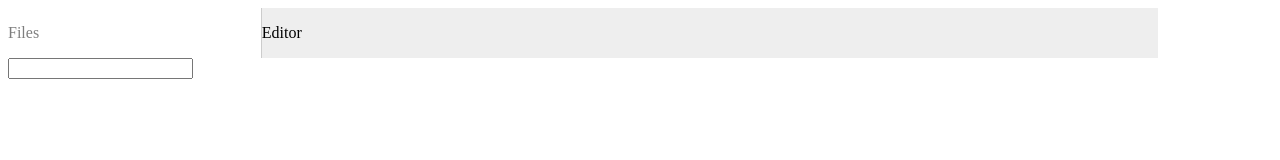
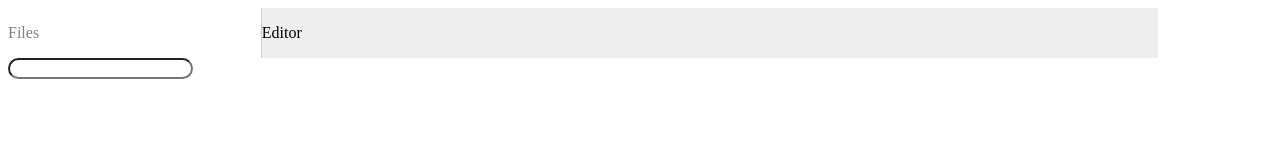
Before and after one commit to Lakiduck/WalgsEditor, a website: page index.html in a window 1280 px wide. Both pictures are taken after a click on the element "Files". Drawn offline with nearby package versions, Linux system fonts and the light colour scheme.

Commit message:
Added input box class & max 1 input box

```diff
--- a/public/css/main.css
+++ b/public/css/main.css
@@ -23,3 +23,7 @@
   opacity: 1;
   cursor: pointer;
 }
+
+.inputBox {
+  border-radius: 12px;
+}
--- a/public/js/script.js
+++ b/public/js/script.js
@@ -23,8 +23,11 @@ window.onload = function(){
 
   document.getElementById('fileact').addEventListener('click', function(){
       var fileInsert = document.createElement('input');
-      document.getElementById("files").appendChild(fileInsert);
-      $("#fileprompt").hide();
+      if($("#files").children('input').length == 0){
+        document.getElementById("files").appendChild(fileInsert);
+        $("#files").children('input').addClass("inputBox");
+        $("#fileprompt").hide();
+      }
   });
 
 }
```
